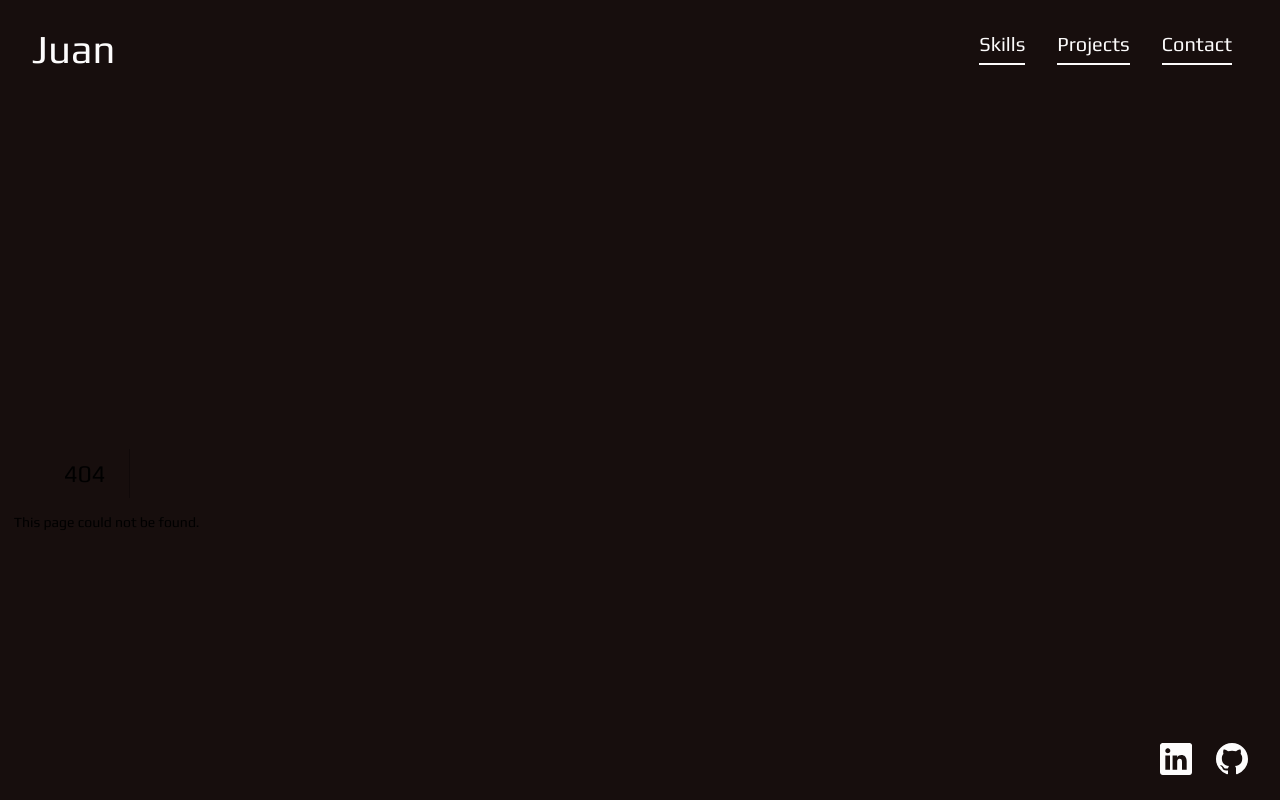
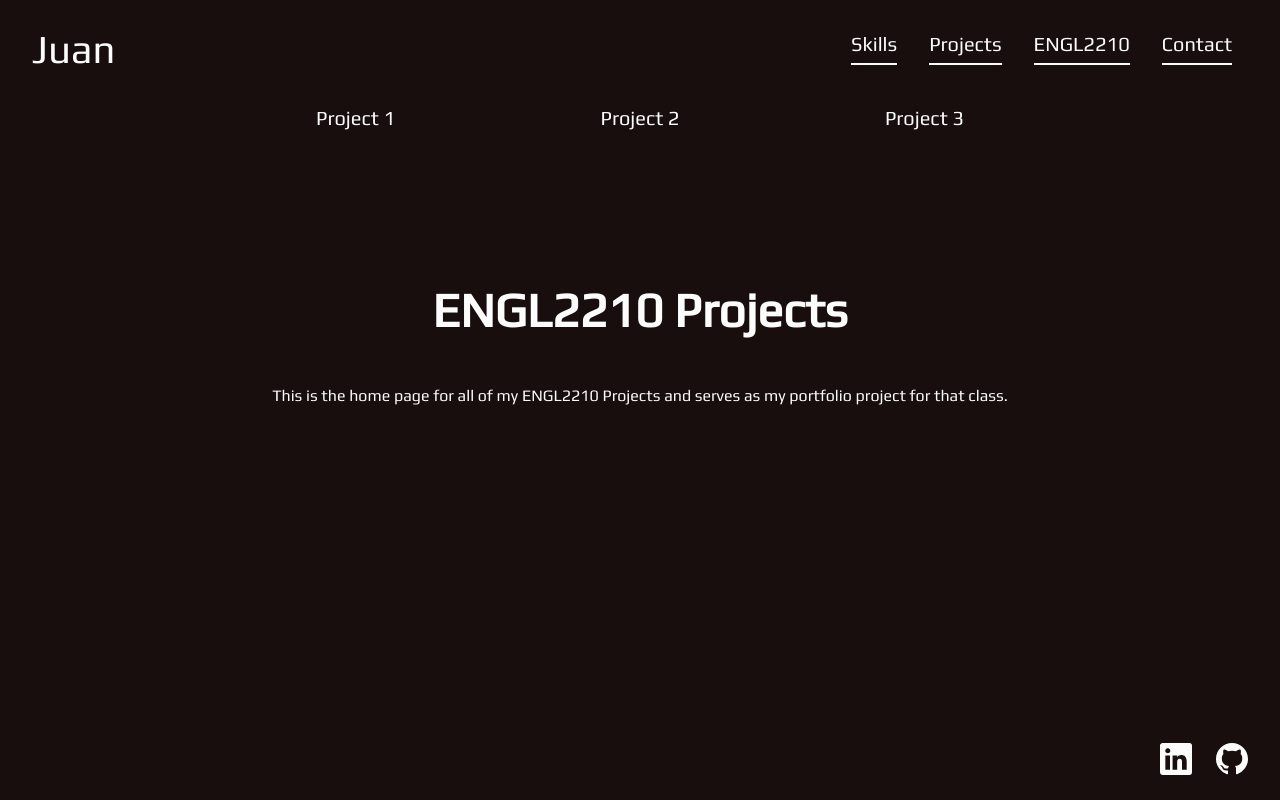
Before and after one commit to ka1munrir/personalWebsite, a Next.js app: page /ENGL2210 in a window 1280 px wide. Before the commit this address had no page. Built offline with nearby package versions, Linux system fonts and the light colour scheme.

Commit message:
add ENGR2210 portfolio section

```diff
--- /dev/null
+++ b/src/app/(generalPages)/ENGL2210/layout.jsx
@@ -0,0 +1,24 @@
+import { Inter } from 'next/font/google'
+import Link from 'next/link'
+import styles from './layout.module.css'
+
+const inter = Inter({ subsets: ['latin'] })
+
+export default function ENGL2210_Layout({ children }) {
+  return (
+      <div className={``}>
+        <nav className={`${styles.nav}`}>
+            <div className={`${styles.linkContainer}`}>
+                <Link href={`/ENGL2210/project-1`}>Project 1</Link>
+            </div>
+            <div className={`${styles.linkContainer}`}>
+                <Link href={`/ENGL2210/project-2`}>Project 2</Link>
+            </div>
+            <div className={`${styles.linkContainer}`}>
+                <Link href={`/ENGL2210/project-3`}>Project 3</Link>
+            </div>
+        </nav>
+        {children}
+      </div>
+  )
+}
--- /dev/null
+++ b/src/app/(generalPages)/ENGL2210/layout.module.css
@@ -0,0 +1,32 @@
+.nav {
+    display: flex;
+    flex-direction: row;
+    justify-content: space-evenly;
+    align-items: center;
+    margin-bottom: 1rem;
+}
+
+.linkContainer {
+    height: 2.5em;
+    display: flex;
+    flex: 1;
+    align-items: center;
+    justify-content: center;
+    transition-duration: 1s;
+}
+
+.linkContainer:hover {
+    cursor: pointer;
+    background-color: var(--primary);
+}
+
+.linkContainer:hover > a {
+    scale: 1.2;
+}
+
+.linkContainer > a {
+    font-size: 1.25em;
+    text-decoration: none;
+    color: var(--text);
+    transition-duration: 0.5s;
+}
--- /dev/null
+++ b/src/app/(generalPages)/ENGL2210/page.jsx
@@ -0,0 +1,12 @@
+import React from 'react'
+import styles from './page.module.css'
+
+export default function ENGL2210_Home() {
+  return (
+    <>
+        <h1 className={`${styles.text} ${styles.title}`}>ENGL2210 Projects</h1>
+        <p className={`${styles.text}`}>This is the home page for all of my ENGL2210 Projects and serves as my portfolio project for that class.</p>
+
+    </>
+  )
+}
--- /dev/null
+++ b/src/app/(generalPages)/ENGL2210/page.module.css
@@ -0,0 +1,9 @@
+.text {
+    color: var(--text);
+    text-align: center;
+}
+
+.title {
+    font-size: 3em;
+    margin: 3em 0 1em 0;
+}
--- /dev/null
+++ b/src/app/(generalPages)/ENGL2210/project-1/page.module.css
@@ -0,0 +1,3 @@
+.text {
+    color: var(--text);
+}
--- /dev/null
+++ b/src/app/(generalPages)/ENGL2210/project-2/page.module.css
@@ -0,0 +1,3 @@
+.text {
+    color: var(--text);
+}
--- /dev/null
+++ b/src/app/(generalPages)/ENGL2210/project-3/page.module.css
@@ -0,0 +1,3 @@
+.text {
+    color: var(--text);
+}
--- a/src/app/layout.jsx
+++ b/src/app/layout.jsx
@@ -25,6 +25,9 @@ export default function RootLayout({ children }) {
               <Link href={'/projects'}>Projects</Link>
             </div>
             <div className={styles.linkContainer}>
+              <Link href={'/ENGL2210'}>ENGL2210</Link>
+            </div>
+            <div className={styles.linkContainer}>
               <Link href={'/contact'}>Contact</Link>
             </div>
           </nav>
```
Also changed, not shown: src/app/(generalPages)/ENGL2210/project-1/page.jsx (added, +10 -0 lines), src/app/(generalPages)/ENGL2210/project-2/page.jsx (added, +10 -0 lines), src/app/(generalPages)/ENGL2210/project-3/page.jsx (added, +10 -0 lines).
